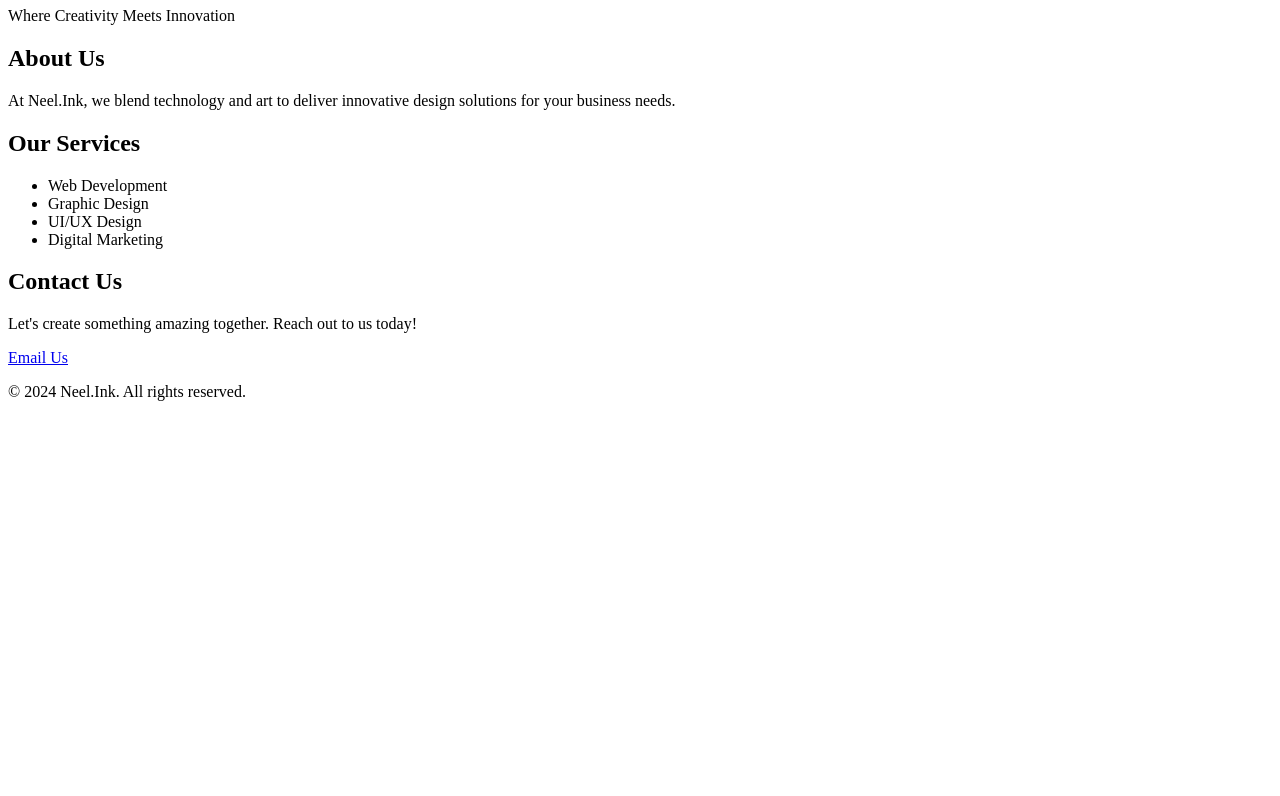
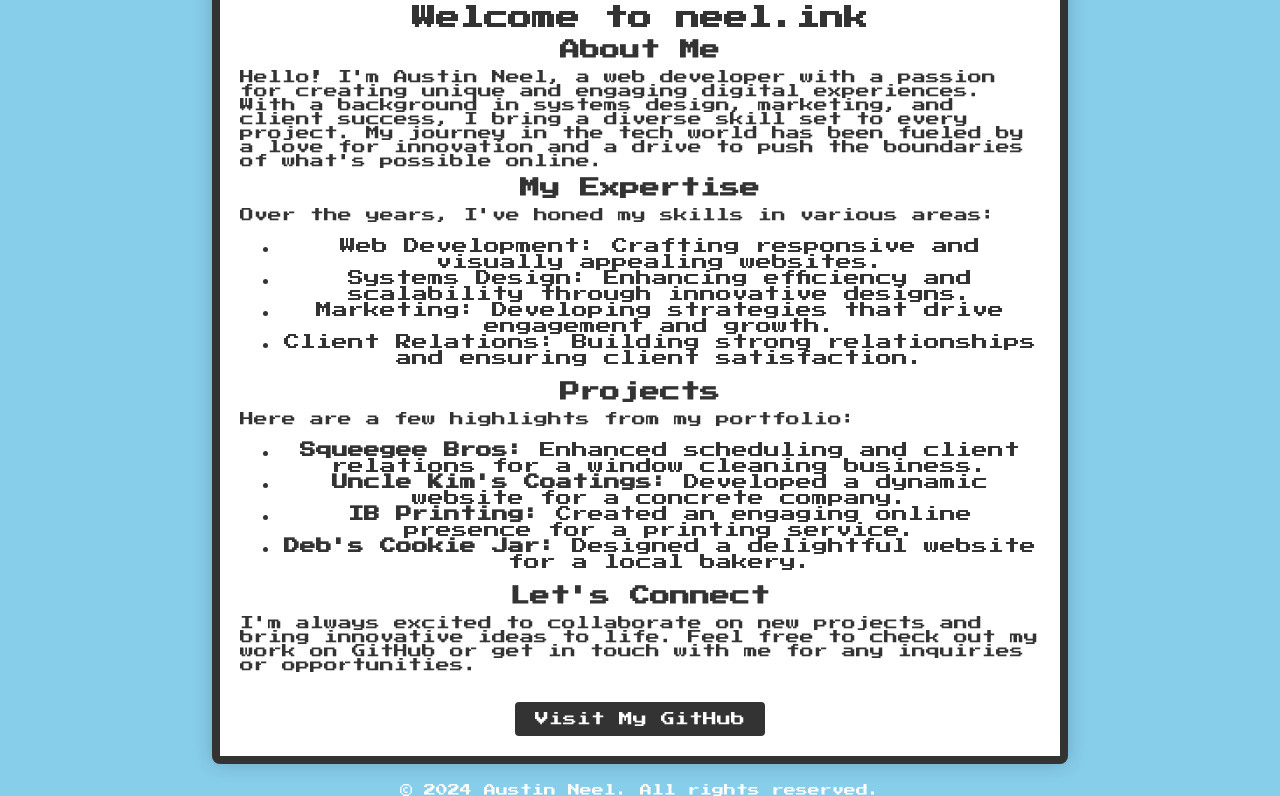
Before and after one commit to neelsystems/neel.ink, a plain HTML site: page index.html in a window 1280 px wide. Shown: the part 73-869 px from the top of the page. Before the commit the page ends 800 px from the top, so only its background shows below. Drawn offline with Linux system fonts and the light colour scheme; a web font is replaced by a local one.

Commit message:
Update index.html

```diff
--- a/index.html
+++ b/index.html
@@ -3,37 +3,104 @@
 <head>
     <meta charset="UTF-8">
     <meta name="viewport" content="width=device-width, initial-scale=1.0">
-    <title>Neel.Ink</title>
-    <link rel="stylesheet" href="styles.css">
-    <link href="https://fonts.googleapis.com/css2?family=Chakra+Petch:wght@400;700&family=Tiny5&display=swap" rel="stylesheet">
+    <title>neel.ink</title>
+    <style>
+        body {
+            background-color: #87CEEB;
+            font-family: 'Press Start 2P', cursive;
+            color: #333;
+            display: flex;
+            justify-content: center;
+            align-items: center;
+            height: 100vh;
+            margin: 0;
+            flex-direction: column;
+        }
+        .container {
+            background-color: #fff;
+            padding: 20px;
+            box-shadow: 0 0 20px rgba(0, 0, 0, 0.2);
+            text-align: center;
+            border: 8px solid #333;
+            border-radius: 8px;
+            max-width: 800px;
+        }
+        .pixel-art {
+            width: 100px;
+            height: 100px;
+            background-image: url('https://via.placeholder.com/100'); /* Replace with your pixel art image URL */
+            margin: 0 auto 20px auto;
+        }
+        h1 {
+            font-size: 24px;
+            margin: 10px 0;
+        }
+        h2 {
+            font-size: 20px;
+            margin: 10px 0;
+        }
+        p {
+            font-size: 14px;
+            margin: 10px 0;
+            text-align: left;
+        }
+        .button {
+            background-color: #333;
+            color: #fff;
+            padding: 10px 20px;
+            text-decoration: none;
+            display: inline-block;
+            margin-top: 20px;
+            border-radius: 4px;
+            font-size: 14px;
+        }
+        .button:hover {
+            background-color: #555;
+        }
+        footer {
+            margin-top: 20px;
+            font-size: 12px;
+            color: #fff;
+        }
+    </style>
+    <link href="https://fonts.googleapis.com/css2?family=Press+Start+2P&display=swap" rel="stylesheet">
 </head>
 <body>
-    <header>
-        <h1>Neel.Ink</h1>
-        <p>Where Creativity Meets Innovation</p>
-    </header>
-    <main>
-        <section class="intro">
-            <h2>About Us</h2>
-            <p>At Neel.Ink, we blend technology and art to deliver innovative design solutions for your business needs.</p>
-        </section>
-        <section class="services">
-            <h2>Our Services</h2>
+    <div class="container">
+        <div class="pixel-art"></div>
+        <h1>Welcome to neel.ink</h1>
+        <h2>About Me</h2>
+        <p>
+            Hello! I'm Austin Neel, a web developer with a passion for creating unique and engaging digital experiences. With a background in systems design, marketing, and client success, I bring a diverse skill set to every project. My journey in the tech world has been fueled by a love for innovation and a drive to push the boundaries of what's possible online.
+        </p>
+        <h2>My Expertise</h2>
+        <p>
+            Over the years, I've honed my skills in various areas:
             <ul>
-                <li>Web Development</li>
-                <li>Graphic Design</li>
-                <li>UI/UX Design</li>
-                <li>Digital Marketing</li>
+                <li>Web Development: Crafting responsive and visually appealing websites.</li>
+                <li>Systems Design: Enhancing efficiency and scalability through innovative designs.</li>
+                <li>Marketing: Developing strategies that drive engagement and growth.</li>
+                <li>Client Relations: Building strong relationships and ensuring client satisfaction.</li>
             </ul>
-        </section>
-        <section class="contact">
-            <h2>Contact Us</h2>
-            <p>Let's create something amazing together. Reach out to us today!</p>
-            <a href="mailto:info@neel.ink">Email Us</a>
-        </section>
-    </main>
+        </p>
+        <h2>Projects</h2>
+        <p>
+            Here are a few highlights from my portfolio:
+            <ul>
+                <li><strong>Squeegee Bros:</strong> Enhanced scheduling and client relations for a window cleaning business.</li>
+                <li><strong>Uncle Kim's Coatings:</strong> Developed a dynamic website for a concrete company.</li>
+                <li><strong>IB Printing:</strong> Created an engaging online presence for a printing service.</li>
+                <li><strong>Deb's Cookie Jar:</strong> Designed a delightful website for a local bakery.</li>
+            </ul>
+        </p>
+        <h2>Let's Connect</h2>
+        <p>
+            I'm always excited to collaborate on new projects and bring innovative ideas to life. Feel free to check out my work on GitHub or get in touch with me for any inquiries or opportunities.
+        </p>
+        <a href="https://github.com/username" class="button">Visit My GitHub</a>
+    </div>
     <footer>
-        <p>&copy; 2024 Neel.Ink. All rights reserved.</p>
+        © 2024 Austin Neel. All rights reserved.
     </footer>
 </body>
 </html>
```
